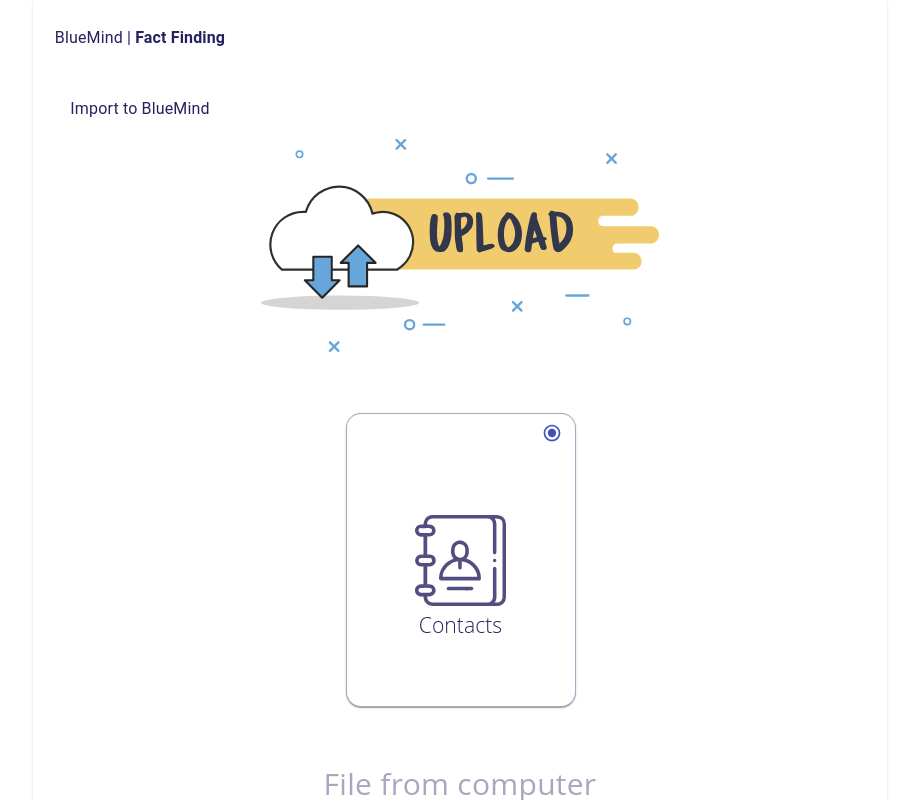
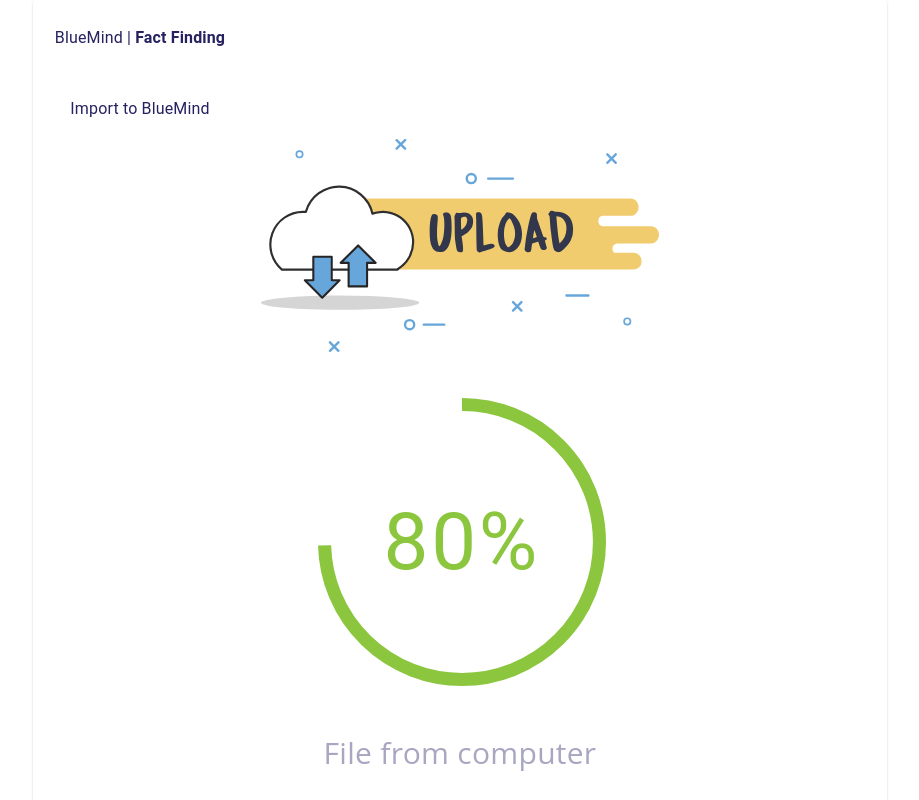
Before and after one commit to Sriyanshjain/BlueMind_upload, a React (Create React App) app: page / in a window 1280 px wide. Shown: the top 800 px of the page, without its empty margins (180-1099 px from the left). Built offline with nearby package versions, Linux system fonts and the light colour scheme.

Commit message:
Loader added

```diff
--- a/src/Uploadpage.js
+++ b/src/Uploadpage.js
@@ -1,12 +1,14 @@
 import { Grid, Typography } from "@material-ui/core";
 import React from "react";
 import Contact from './assets/Contacts upload.svg';
-import ContactImg from './assets/contact_image.svg';
-import Card from '@material-ui/core/Card';
+
+
 import Button from '@material-ui/core/Button';
-import Radio from '@material-ui/core/Radio';
+
 
 import { makeStyles } from '@material-ui/core/styles';
+import ContactCard from "./contactcard";
+import Loader from "./loader";
 
 
 const useStyles = makeStyles({
@@ -53,17 +55,7 @@ function Uploadpage(){
         <Grid container direction="row" alignItems="center"  style={{marginTop:'5%'}}>
            <Grid item xs={4}/>
             <Grid item xs={4}>
-           <Card style={{width:'80%',margin:'5% 10%',borderRadius:'15px',border:'1.5px solid rgb(38,34,97,0.4)'}}>
-           <Radio
-        checked={true}
-        color="primary"
-        name="radio-button-demo"
-        size="small"
-        style={{marginLeft:'80%'}}
-      />
-      <img
-      src={ContactImg} style={{width:'40%',height:'250px'}}/>
-           </Card>
+  <Loader/>
            </Grid>
            <Grid item xs={4}/>
         </Grid>
--- /dev/null
+++ b/src/contactcard.js
@@ -0,0 +1,20 @@
+import React from 'react';
+import Card from '@material-ui/core/Card';
+import Radio from '@material-ui/core/Radio';
+import ContactImg from './assets/contact_image.svg';
+
+function ContactCard(){
+return(  <Card style={{width:'80%',margin:'5% 10%',borderRadius:'15px',border:'1.5px solid rgb(38,34,97,0.4)'}}>
+<Radio
+checked={true}
+color="primary"
+name="radio-button-demo"
+size="small"
+style={{marginLeft:'80%'}}
+/>
+<img
+src={ContactImg} style={{width:'40%',height:'250px'}}/>
+</Card>)
+}
+
+export default ContactCard;
--- /dev/null
+++ b/src/loader.js
@@ -0,0 +1,64 @@
+import React from 'react';
+import PropTypes from 'prop-types';
+import CircularProgress from '@material-ui/core/CircularProgress';
+import Typography from '@material-ui/core/Typography';
+import Box from '@material-ui/core/Box';
+import { makeStyles } from '@material-ui/core/styles';
+
+
+const useStyles= makeStyles({
+    lowStyle:{
+     color:'#252161',
+
+    },
+    highStyle:{
+        color:'#8bc63e',
+
+       },
+})
+function CircularProgressWithLabel(props) {
+    const classes=useStyles();
+  return (
+    <Box position="relative" display="inline-flex">
+      <CircularProgress variant="determinate" className={(props.value>=50 ?  classes.highStyle : classes.lowStyle)} {...props} size="18rem" thickness={2}/>
+      <Box
+        top={0}
+        left={0}
+        bottom={0}
+        right={0}
+        position="absolute"
+        display="flex"
+        alignItems="center"
+        justifyContent="center"
+
+      >
+        <Typography variant="caption" component="div" style={{fontSize:'5rem'}}className={(props.value>=50 ?  classes.highStyle : classes.lowStyle)}>{`${Math.round(
+          props.value,
+        )}%`}</Typography>
+      </Box>
+    </Box>
+  );
+}
+
+CircularProgressWithLabel.propTypes = {
+  /**
+   * The value of the progress indicator for the determinate variant.
+   * Value between 0 and 100.
+   */
+  value: PropTypes.number.isRequired,
+};
+
+export default function Loader() {
+  const [progress, setProgress] = React.useState(10);
+
+  React.useEffect(() => {
+    const timer = setInterval(() => {
+      setProgress((prevProgress) => (prevProgress >= 100 ? 0 : prevProgress + 10));
+    }, 800);
+    return () => {
+      clearInterval(timer);
+    };
+  }, []);
+
+  return <CircularProgressWithLabel value={progress} />;
+}
```
